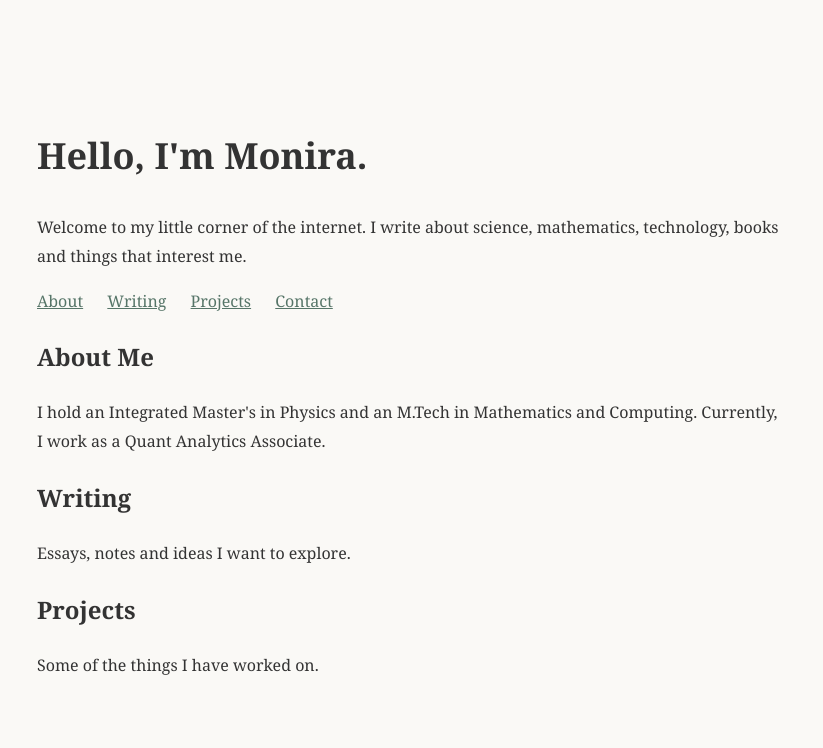
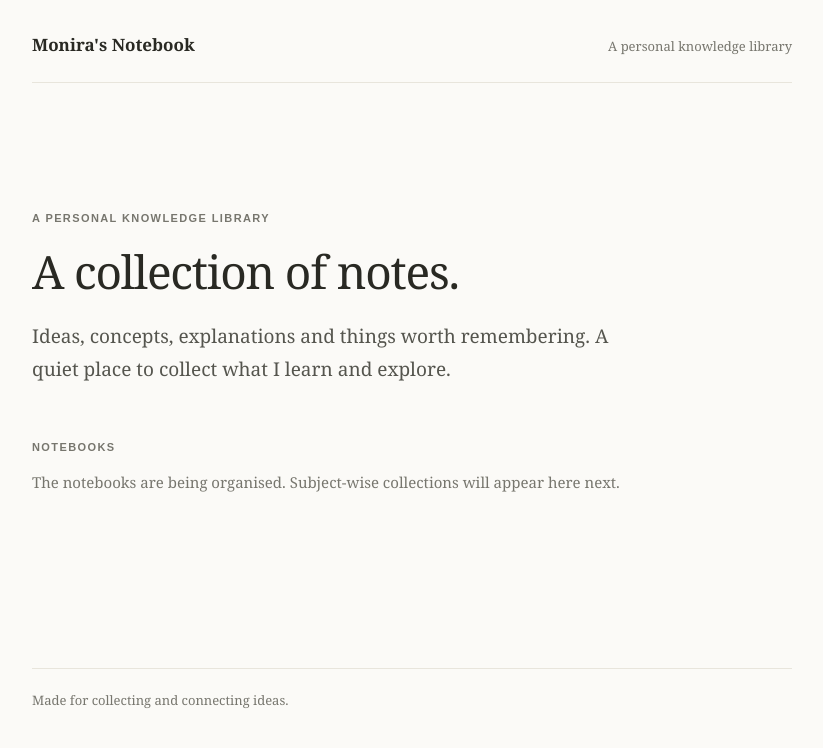
Before and after one commit to monirafatma/monirafatma.github.io, a Jekyll site: the page built from index.html, in a window 1280 px wide. Shown: the top 748 px of the page, without its empty margins (228-1051 px from the left). Built offline with Jekyll 4.4.1, drawn with Linux system fonts in a browser that asks for light colours.

Commit message:
Build minimal notebook homepage

```diff
--- a/index.html
+++ b/index.html
@@ -1,58 +1,20 @@
-<!DOCTYPE html>
-<html lang="en">
-<head>
-    <meta charset="UTF-8">
-    <meta name="viewport" content="width=device-width, initial-scale=1.0">
-    <title>My Personal Website</title>
-    <style>
-        body {
-            font-family: Georgia, serif;
-            max-width: 750px;
-            margin: 80px auto;
-            padding: 20px;
-            line-height: 1.8;
-            color: #333;
-            background: #faf9f6;
-        }
+---
+layout: default
+title: Home
+---
 
-        h1 {
-            font-size: 36px;
-        }
+<section aria-labelledby="page-title">
+  <p class="section-label">A personal knowledge library</p>
+  <h1 id="page-title">A collection of notes.</h1>
+  <p class="intro">
+    Ideas, concepts, explanations and things worth remembering.
+    A quiet place to collect what I learn and explore.
+  </p>
+</section>
 
-        a {
-            color: #567568;
-        }
-
-        nav a {
-            margin-right: 20px;
-        }
-    </style>
-</head>
-<body>
-
-    <h1>Hello, I'm Monira.</h1>
-
-    <p>
-        Welcome to my little corner of the internet.
-        I write about science, mathematics, technology,
-        books and things that interest me.
-    </p>
-
-    <nav>
-        <a href="#about">About</a>
-        <a href="#writing">Writing</a>
-        <a href="#projects">Projects</a>
-        <a href="mailto:monirafatma@gmail.com">Contact</a>
-    </nav>
-
-    <h2 id="about">About Me</h2>
-    <p>I hold an Integrated Master's in Physics and an M.Tech in Mathematics and Computing. Currently, I work as a Quant Analytics Associate.</p>
-
-    <h2 id="writing">Writing</h2>
-    <p>Essays, notes and ideas I want to explore.</p>
-
-    <h2 id="projects">Projects</h2>
-    <p>Some of the things I have worked on.</p>
-
-</body>
-</html>
+<section aria-labelledby="notebooks-title">
+  <h2 id="notebooks-title" class="section-label">Notebooks</h2>
+  <p class="coming-soon">
+    The notebooks are being organised. Subject-wise collections will appear here next.
+  </p>
+</section>
```
